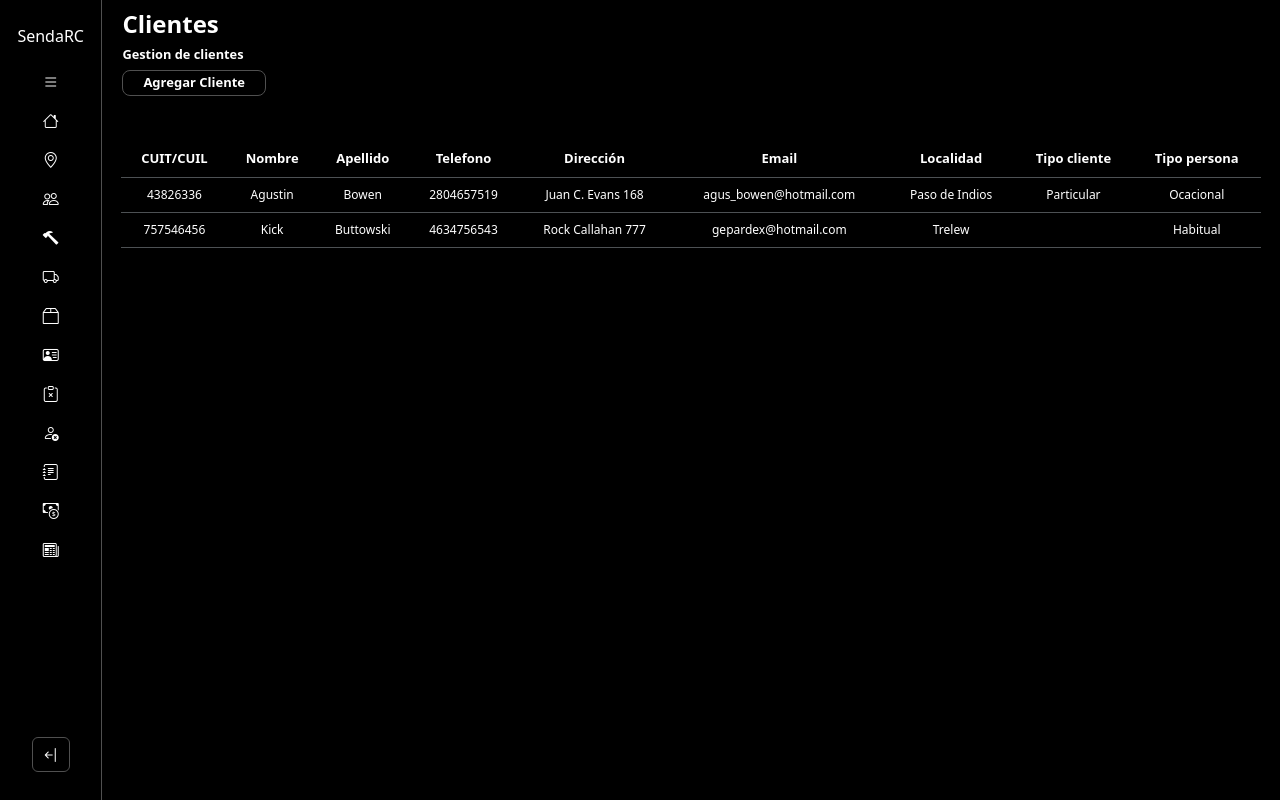
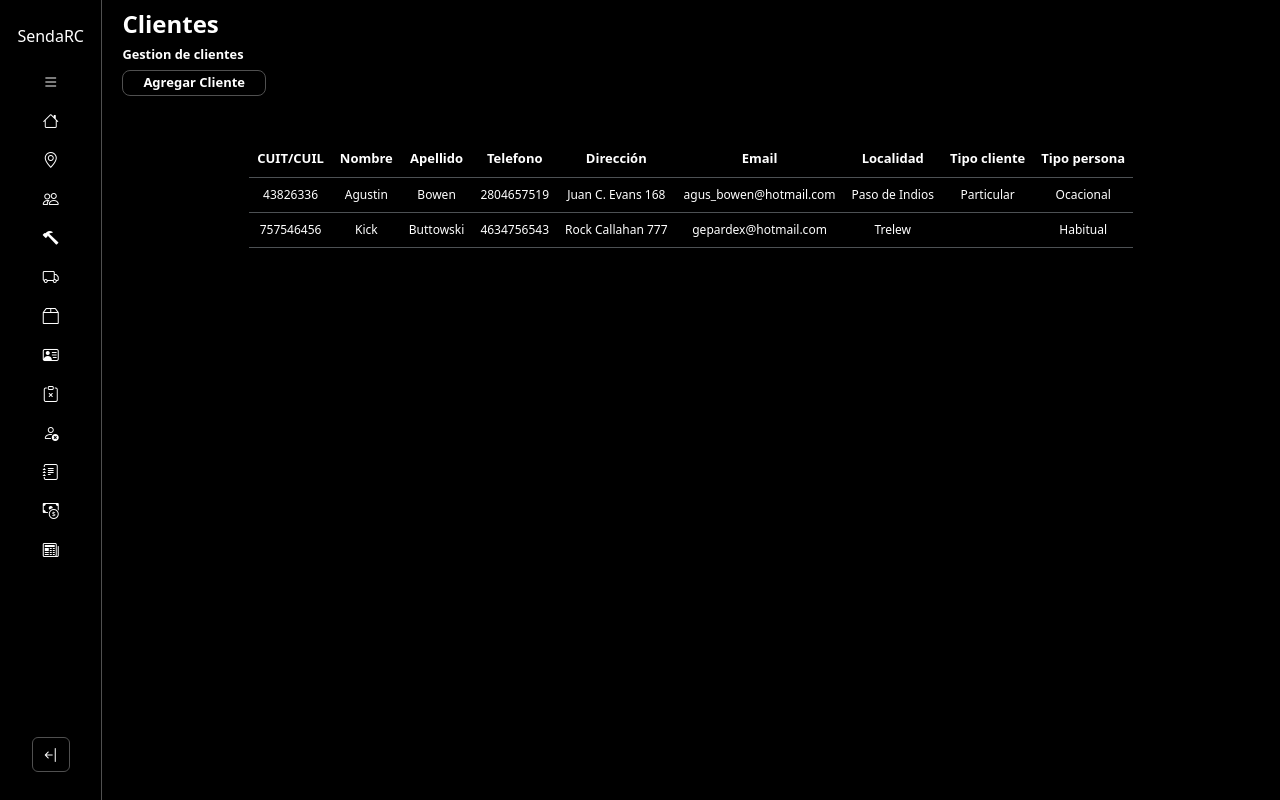
Before and after one commit to UNPSJB/SendaRC, a Django app: page /gestionClientes/ in a window 1280 px wide. Run offline with Django 4.2, Linux system fonts and the light colour scheme; data comes from the database, SQL or seed files in the repository; some libraries are stand-ins or nearby versions.

Commit message:
ajuste a la tabla de listados

```diff
--- a/core/templates/cliente/gestionClientes.html
+++ b/core/templates/cliente/gestionClientes.html
@@ -9,7 +9,7 @@
     <a href="{% url 'altaCliente' %}" class="btn-agregarEntidad">Agregar Cliente</a>
 {% endblock %}
 {% block listado%}
-    <div class="container rounded">
+    <div class="table-responsive rounded">
         <table class="table table-dark">
             <thead>
                 <tr>
```
